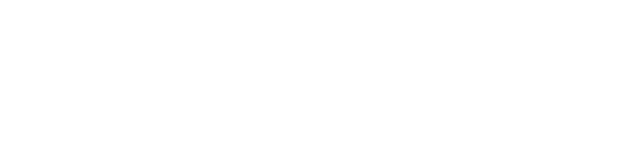
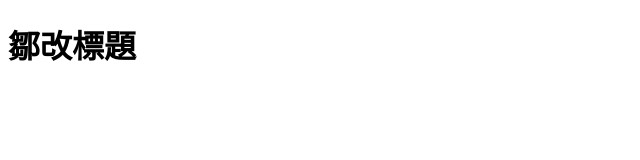
Before and after one commit to Mattie1391/---branch-, a plain HTML site: page index.html in a window 1280 px wide. Shown: the whole page, without its empty margins (0-640 px from the left). Drawn offline with Linux system fonts and the light colour scheme.

Commit message:
修改h1文字

```diff
--- a/index.html
+++ b/index.html
@@ -7,6 +7,7 @@
     <title>Document</title>
 </head>
 <body>
+    <h1>鄒改標題</h1>
 
 </body>
 </html>
```
